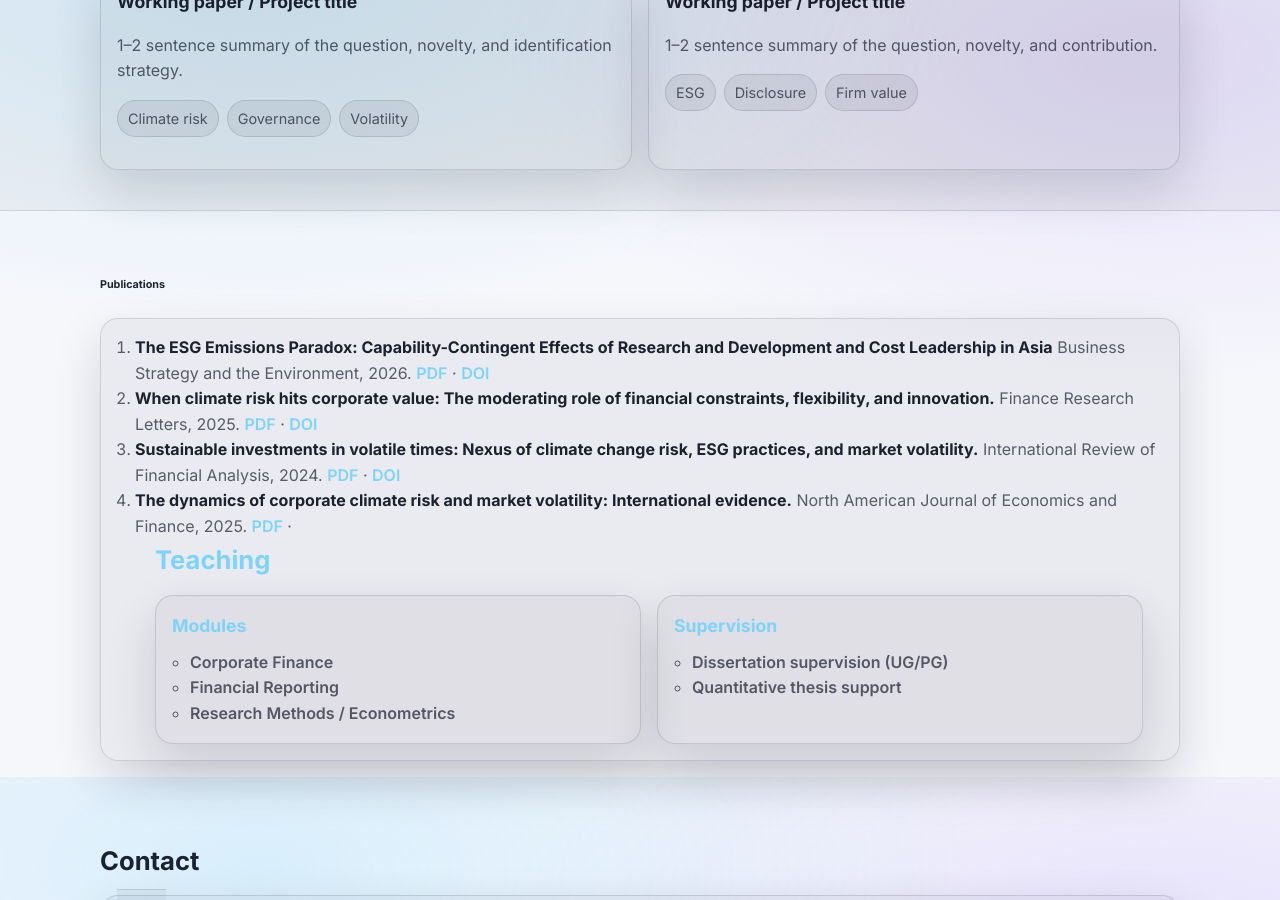
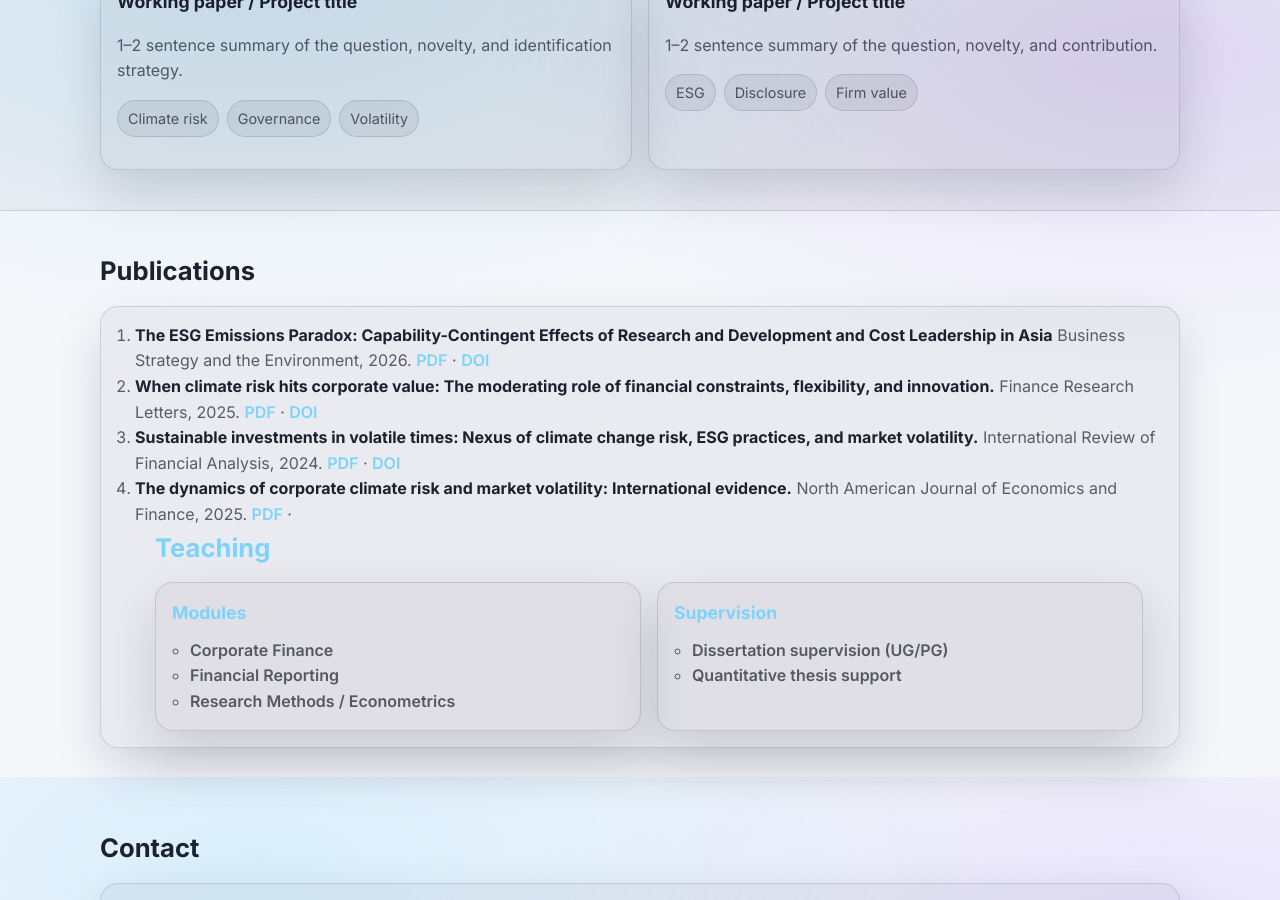
Before and after one commit to mmnaseer/mmnaseer.github.io, a Jekyll site: the page index.html, which Jekyll copies as it is, in a window 1280 px wide and 900 px high, scrolled down 1023 px. Built offline with Jekyll 4.4.1, drawn with Linux system fonts in a browser that asks for light colours.

Commit message:
Update index.html

```diff
--- a/index.html
+++ b/index.html
@@ -135,7 +135,7 @@
 
     <section id="publications" class="section">
       <div class="container">
-        <h6>Publications</h6>
+        <h2>Publications</h2>
 
         <div class="card">
           <ol class="pubs">
@@ -171,7 +171,7 @@
     </div>
     </section>
 
-    <section id="teaching" class="section alt">
+    <section id="teaching" class="section">
       <div class="container">
         <h2>Teaching</h2>
         <div class="grid-2">
```
